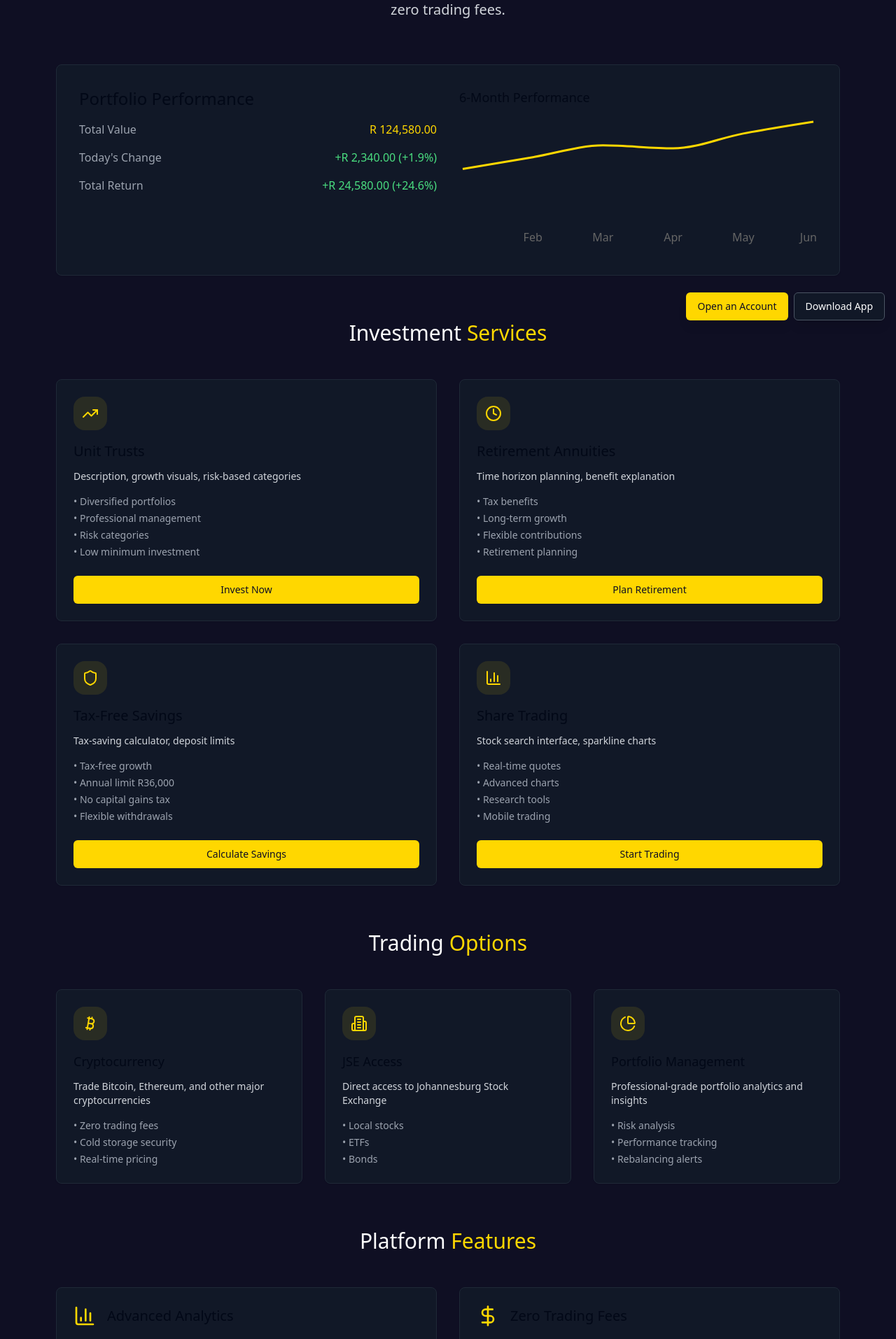
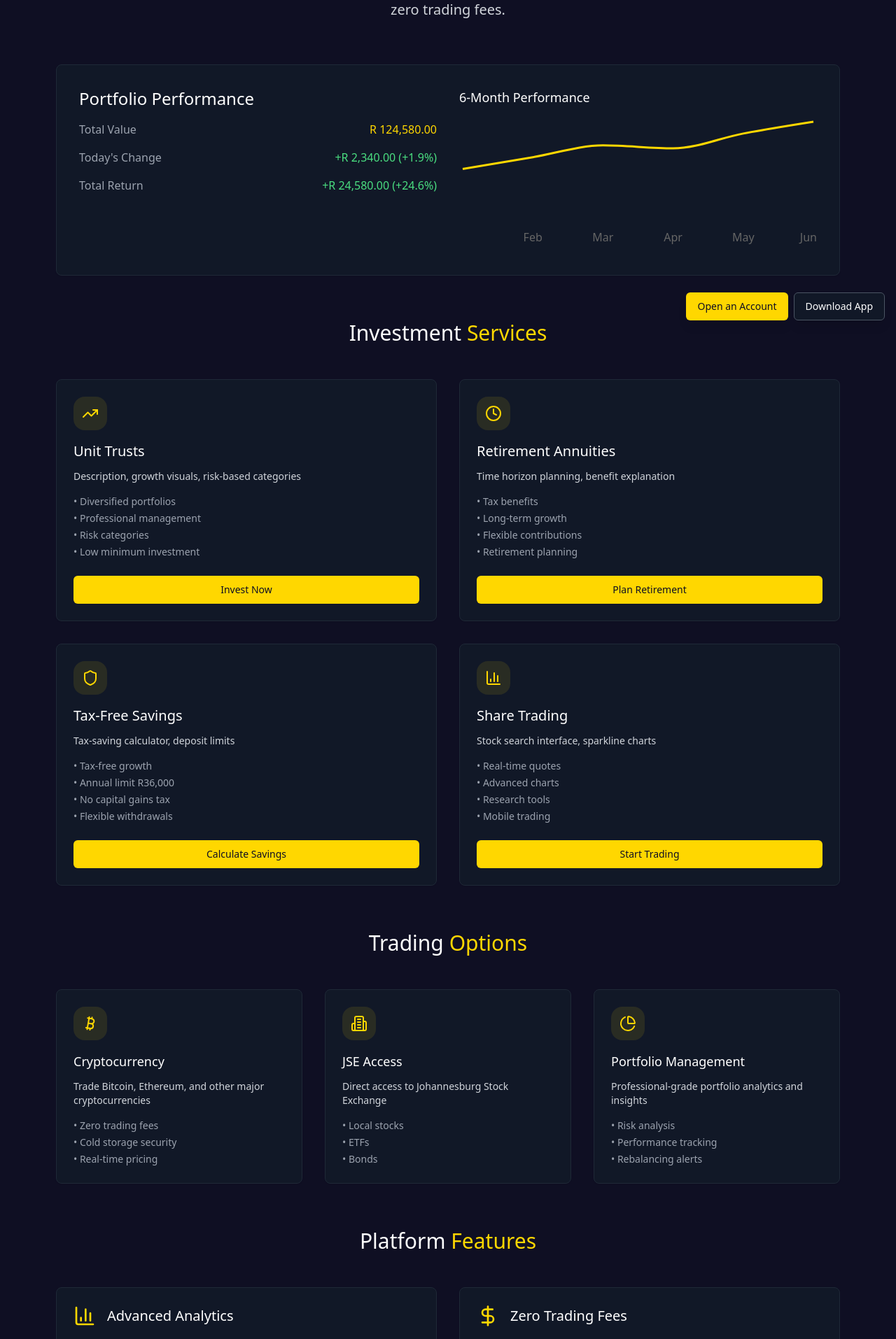
Before and after one commit to BYBC-Banking/bybc-banking-landing-page, a React (Vite) app: page /investments in a window 1280 px wide. Shown: the part 326-2240 px from the top of the page at 70% size. Built offline with nearby package versions, Linux system fonts and the light colour scheme.

Commit message:
Update Investments.tsx

```diff
--- a/src/pages/Investments.tsx
+++ b/src/pages/Investments.tsx
@@ -100,7 +100,7 @@ const Investments = () => {
               <CardContent className="p-8">
                 <div className="grid md:grid-cols-2 gap-8">
                   <div>
-                    <h2 className="text-2xl font-medium mb-4">Portfolio Performance</h2>
+                    <h2 className="text-white text-2xl font-medium mb-4">Portfolio Performance</h2>
                     <div className="space-y-4">
                       <div className="flex justify-between">
                         <span className="text-gray-400">Total Value</span>
@@ -117,7 +117,7 @@ const Investments = () => {
                     </div>
                   </div>
                   <div>
-                    <h3 className="text-lg font-medium mb-4">6-Month Performance</h3>
+                    <h3 className="text-white text-lg font-medium mb-4">6-Month Performance</h3>
                     <div className="h-48">
                       <ResponsiveContainer width="100%" height="100%">
                         <LineChart data={data}>
@@ -149,7 +149,7 @@ const Investments = () => {
                     <div className="w-12 h-12 bg-[#ffd700] bg-opacity-10 rounded-2xl flex items-center justify-center mb-4">
                       <service.icon className="w-6 h-6 text-[#ffd700]" />
                     </div>
-                    <h3 className="text-xl font-medium mb-3">{service.title}</h3>
+                    <h3 className="text-white text-xl font-medium mb-3">{service.title}</h3>
                     <p className="text-gray-300 text-sm mb-4">{service.description}</p>
                     <ul className="text-gray-400 space-y-1 text-sm mb-6">
                       {service.features.map((feature, index) => (
@@ -175,7 +175,7 @@ const Investments = () => {
                     <div className="w-12 h-12 bg-[#ffd700] bg-opacity-10 rounded-2xl flex items-center justify-center mb-4">
                       <option.icon className="w-6 h-6 text-[#ffd700]" />
                     </div>
-                    <h3 className="text-lg font-medium mb-3">{option.title}</h3>
+                    <h3 className="text-white text-lg font-medium mb-3">{option.title}</h3>
                     <p className="text-gray-300 text-sm mb-4">{option.description}</p>
                     <ul className="space-y-1">
                       {option.features.map((feature, index) => (
@@ -196,7 +196,7 @@ const Investments = () => {
                 <CardContent className="p-6">
                   <div className="flex items-center gap-4 mb-4">
                     <BarChart3 className="w-8 h-8 text-[#ffd700]" />
-                    <h3 className="text-xl font-medium">Advanced Analytics</h3>
+                    <h3 className="text-white text-xl font-medium">Advanced Analytics</h3>
                   </div>
                   <p className="text-gray-300 mb-4">Professional-grade tools for market analysis and portfolio optimization.</p>
                   <ul className="text-gray-400 space-y-1 text-sm">
@@ -211,7 +211,7 @@ const Investments = () => {
                 <CardContent className="p-6">
                   <div className="flex items-center gap-4 mb-4">
                     <DollarSign className="w-8 h-8 text-[#ffd700]" />
-                    <h3 className="text-xl font-medium">Zero Trading Fees</h3>
+                    <h3 className="text-white text-xl font-medium">Zero Trading Fees</h3>
                   </div>
                   <p className="text-gray-300 mb-4">Trade without worrying about fees eating into your returns.</p>
                   <ul className="text-gray-400 space-y-1 text-sm">
```
